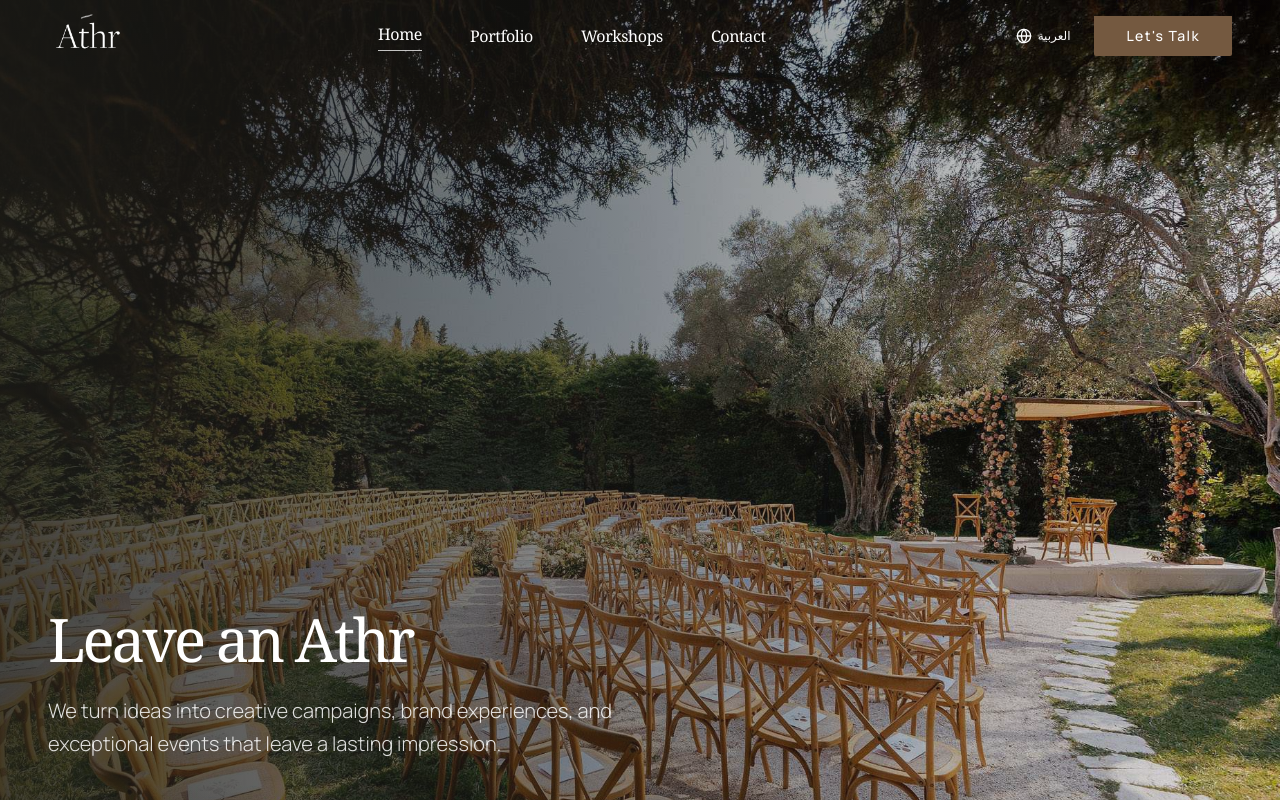
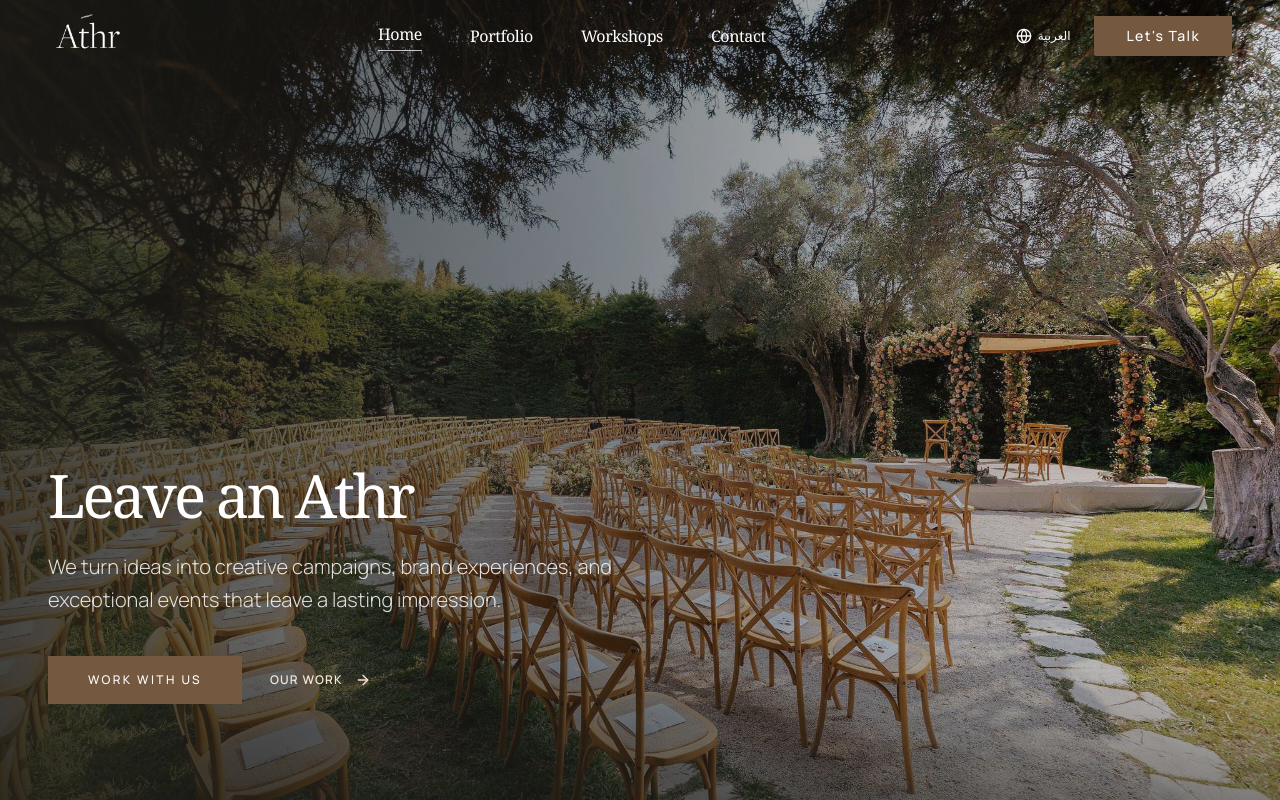
Before and after one commit to zakad00e2/deema1, a React (Vite) app: page / in a window 1280 px wide. Shown: the top 800 px of the page. Built offline with nearby package versions, Linux system fonts and the light colour scheme.

Commit message:
fix: update Hero component to use fixed height for improved layout consistency

```diff
--- a/src/App.tsx
+++ b/src/App.tsx
@@ -173,7 +173,7 @@ const Hero = () => {
   }, { scope: containerRef });
 
   return (
-    <section ref={containerRef} className="relative flex min-h-[100vh] items-end overflow-hidden bg-brand-dark pt-28 md:pt-32 lg:pt-36">
+    <section ref={containerRef} className="relative flex h-[100vh] items-end overflow-hidden bg-brand-dark pt-28 md:pt-32 lg:pt-36">
       <div
         className="hero-media absolute inset-0 z-0 bg-cover bg-center bg-no-repeat bg-fixed"
         style={{ backgroundImage: "url('/ed02b462-b517-438d-b25a-932331549f62.jpg')" }}
@@ -181,7 +181,7 @@ const Hero = () => {
       />
       <div className={`hero-overlay absolute inset-0 z-10 ${isRTL ? "bg-gradient-to-l" : "bg-gradient-to-r"} from-[#1c1c18]/82 via-[#1c1c18]/48 to-[#1c1c18]/10`} />
       <div className="absolute inset-x-0 bottom-0 z-10 h-40 bg-gradient-to-t from-[#1c1c18]/50 to-transparent" />
-      <div className="max-w-360 mx-auto px-6 md:px-12 relative z-20 flex min-h-[100vh] w-full items-end">
+      <div className="max-w-360 mx-auto px-6 md:px-12 relative z-20 flex h-[100vh] w-full items-end">
         <div className={`hero-text max-w-xl pb-16 md:pb-20 lg:max-w-2xl lg:pb-24 ${isRTL ? "ml-auto text-right" : "mr-auto text-left"}`}>
           <h1 className="text-4xl md:text-5xl lg:text-6xl leading-[1.05] text-white font-serif tracking-tighter mb-6">
             {t("hero.titlePart1")} <span className="text-white">{t("hero.titleHighlight")}</span>
```
